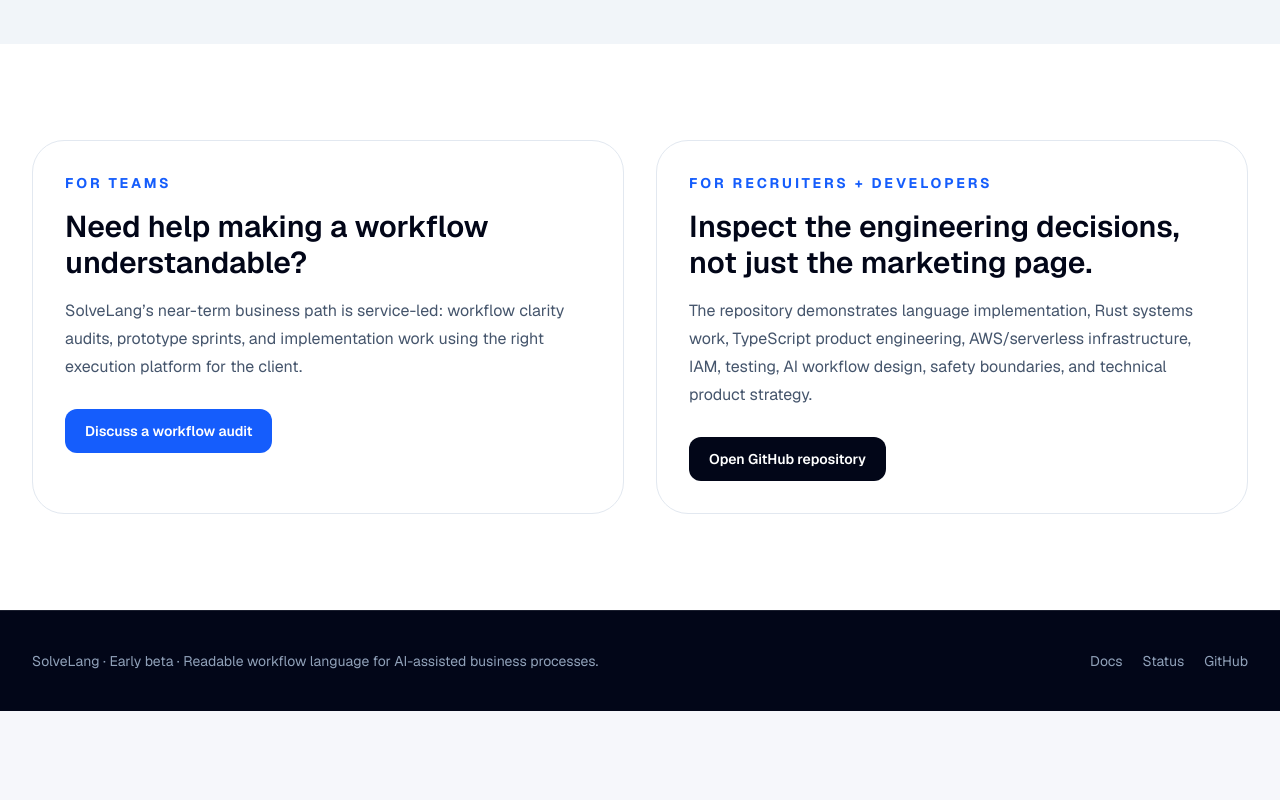
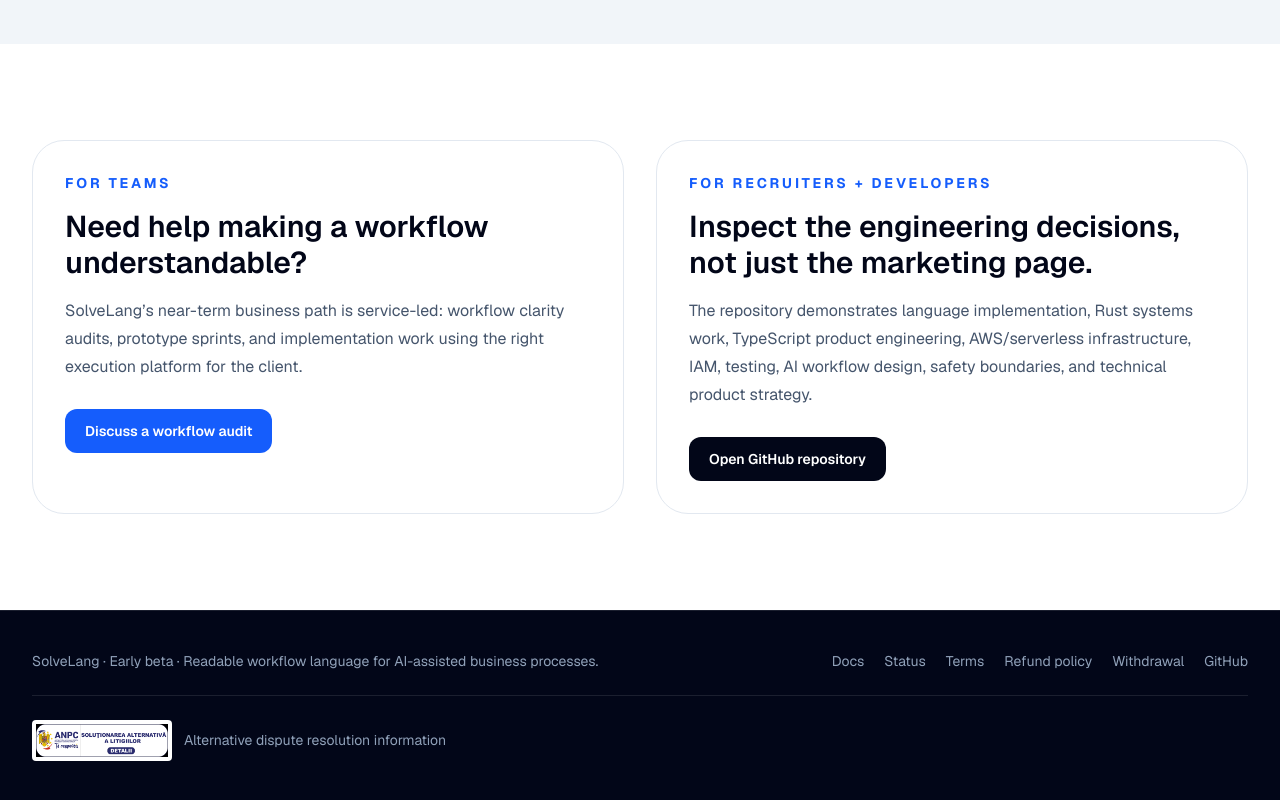
Before and after one commit to saiidz/solvelang, a Next.js app in the folder site/: page / in a window 1280 px wide. Shown: the part 3203-4003 px from the top of the page. Before the commit the page ends 3914 px from the top, so only its background shows below. Built offline with nearby package versions, Linux system fonts and the light colour scheme; no server answers.

Commit message:
fix(site): restore legal navigation and ANPC footer

```diff
--- a/site/app/(english)/landing/page.tsx
+++ b/site/app/(english)/landing/page.tsx
@@ -217,12 +217,34 @@
       </main>
 
       <footer className="border-t border-white/10 py-10">
-        <div className="mx-auto flex max-w-7xl flex-col gap-4 px-5 text-sm text-slate-400 sm:px-8 md:flex-row md:items-center md:justify-between">
-          <p>SolveLang · Early beta · Readable workflow language for AI-assisted business processes.</p>
-          <div className="flex flex-wrap gap-5">
-            <Link href="/resources/" className="hover:text-white">Docs</Link>
-            <Link href="/status/" className="hover:text-white">Status</Link>
-            <a href="https://github.com/saiidz/solvelang" target="_blank" rel="noreferrer" className="hover:text-white">GitHub</a>
+        <div className="mx-auto max-w-7xl px-5 text-sm text-slate-400 sm:px-8">
+          <div className="flex flex-col gap-4 md:flex-row md:items-center md:justify-between">
+            <p>SolveLang · Early beta · Readable workflow language for AI-assisted business processes.</p>
+            <div className="flex flex-wrap gap-5">
+              <Link href="/resources/" className="hover:text-white">Docs</Link>
+              <Link href="/status/" className="hover:text-white">Status</Link>
+              <Link href="/terms/" className="hover:text-white">Terms</Link>
+              <Link href="/refund-policy/" className="hover:text-white">Refund policy</Link>
+              <Link href="/withdraw/" className="hover:text-white">Withdrawal</Link>
+              <a href="https://github.com/saiidz/solvelang" target="_blank" rel="noreferrer" className="hover:text-white">GitHub</a>
+            </div>
+          </div>
+          <div className="mt-6 border-t border-white/10 pt-6">
+            <a
+              href="https://reclamatiisal.anpc.ro"
+              target="_blank"
+              rel="noreferrer"
+              className="inline-flex items-center gap-3 hover:text-white"
+            >
+              <Image
+                src="/anpc-sal-pictogram.png"
+                alt="ANPC alternative dispute resolution"
+                width={168}
+                height={54}
+                className="h-auto w-[140px] rounded bg-white p-1"
+              />
+              <span>Alternative dispute resolution information</span>
+            </a>
           </div>
         </div>
       </footer>
```
